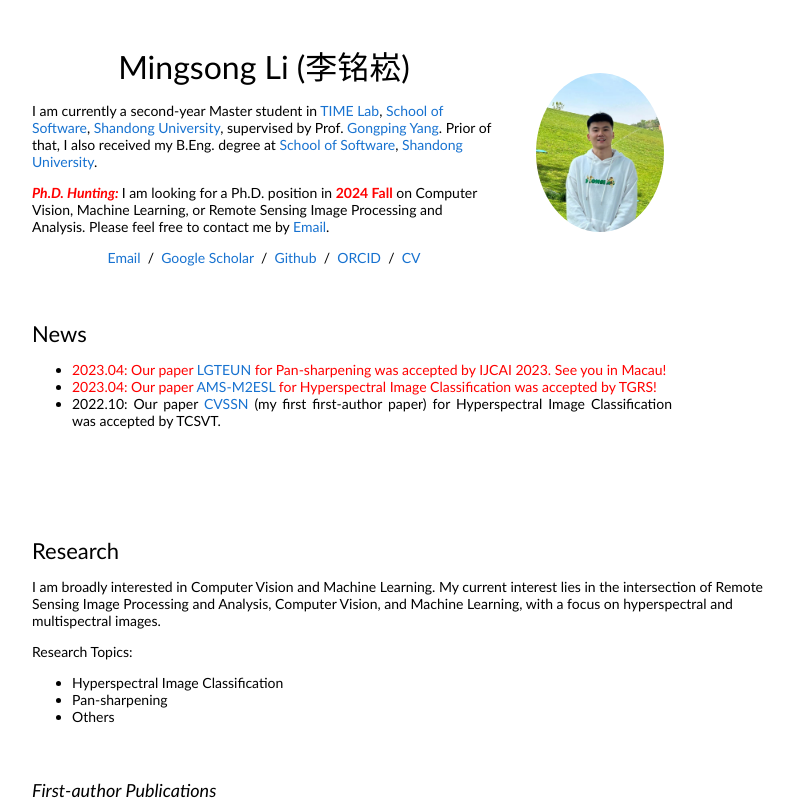
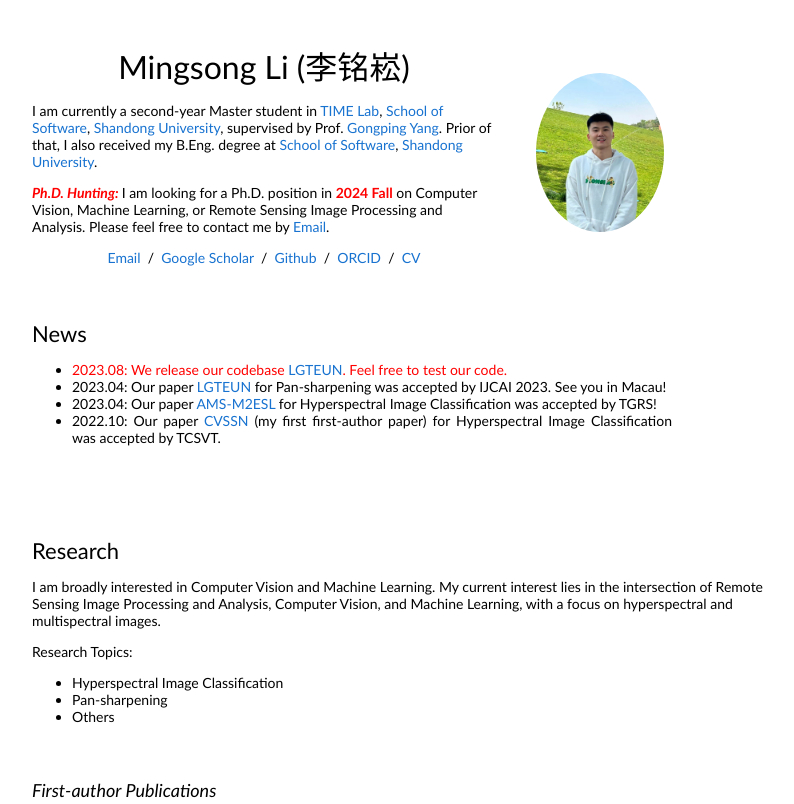
Before and after one commit to lms-07/lms-07.github.io, a plain HTML site: page index.html in a window 1280 px wide. Shown: the top 804 px of the page, without its empty margins (228-1022 px from the left). Drawn offline with Linux system fonts and the light colour scheme.

Commit message:
uodate 8.3

```diff
--- a/index.html
+++ b/index.html
@@ -52,9 +52,9 @@
                     </td>
                     <td style="padding:2.5%;width:60%;max-width:60%">
                         <a href="img/lms/lms.jpg"><img style="width:50%;max-width:50%;border-radius:50%"
-                                                                     alt="profile photo"
-                                                                     src="img/lms/lms.jpg"
-                                                                     class="hoverZoomLink"></a>
+                                                       alt="profile photo"
+                                                       src="img/lms/lms.jpg"
+                                                       class="hoverZoomLink"></a>
                     </td>
                 </tr>
                 </tbody>
@@ -67,11 +67,15 @@
                         <heading>News</heading>
                         <div class="news">
                             <ul style="text-align:justify;height: 150px;">
-                                <li class="font"><font color="red">2023.04: Our paper <a target="_blank"
-                                                                                         href="https://github.com/lms-07/LGTEUN">LGTEUN</a>
+                                <li class="font"><font color="red">
+                                    2023.08: We release our codebase <a target="_blank" href="https://github.com/lms-07/LGTEUN">LGTEUN</a>.
+                                    Feel free to test our code.
+                                </font></li>
+                                <li class="font">2023.04: Our paper <a target="_blank"
+                                                                       href="https://github.com/lms-07/LGTEUN">LGTEUN</a>
                                     for Pan-sharpening was accepted by IJCAI 2023. See you in Macau!</font></li>
-                                <li class="font"><font color="red">2023.04: Our paper <a target="_blank"
-                                                                                         href="https://github.com/lms-07/AMS-M2ESL">AMS-M2ESL</a>
+                                <li class="font">2023.04: Our paper <a target="_blank"
+                                                                       href="https://github.com/lms-07/AMS-M2ESL">AMS-M2ESL</a>
                                     for Hyperspectral Image Classification was accepted by TGRS!</font></li>
                                 <li class="font">2022.10: Our paper <a target="_blank"
                                                                        href="https://github.com/lms-07/CVSSN">CVSSN</a>
@@ -129,7 +133,8 @@
                         acceptance)
                         <br>
                         <a href="https://arxiv.org/abs/2304.14612">arXiv</a> /
-                        <a href="https://github.com/lms-07/LGTEUN/blob/main/src/LGTEUN_paper.pdf">camera ready paper</a> /
+                        <a href="https://github.com/lms-07/LGTEUN/blob/main/src/LGTEUN_paper.pdf">camera ready paper</a>
+                        /
                         <a href="https://github.com/lms-07/LGTEUN">code</a>
                         <!--                        <p>-->
                         <!--                            <em>The first transformer-based deep unfolding network and the first transformer module to-->
@@ -346,8 +351,9 @@
                 <tr>
                     <td style="padding:0px">
                         <p style="text-align:center;font-size:small;">
-                            Design and source code mainly from <a style="font-size:small;" href="https://jonbarron.info" , target="_blank">Jon Barron's website</a> <br>
-                            All content &#169; Mingsong Li,&nbsp last updated: 2023.06
+                            Design and source code mainly from <a style="font-size:small;" href="https://jonbarron.info"
+                                                                  , target="_blank">Jon Barron's website</a> <br>
+                            All content &#169; Mingsong Li,&nbsp last updated: 2023.08
                         </p>
                     </td>
                 </tr>
```
